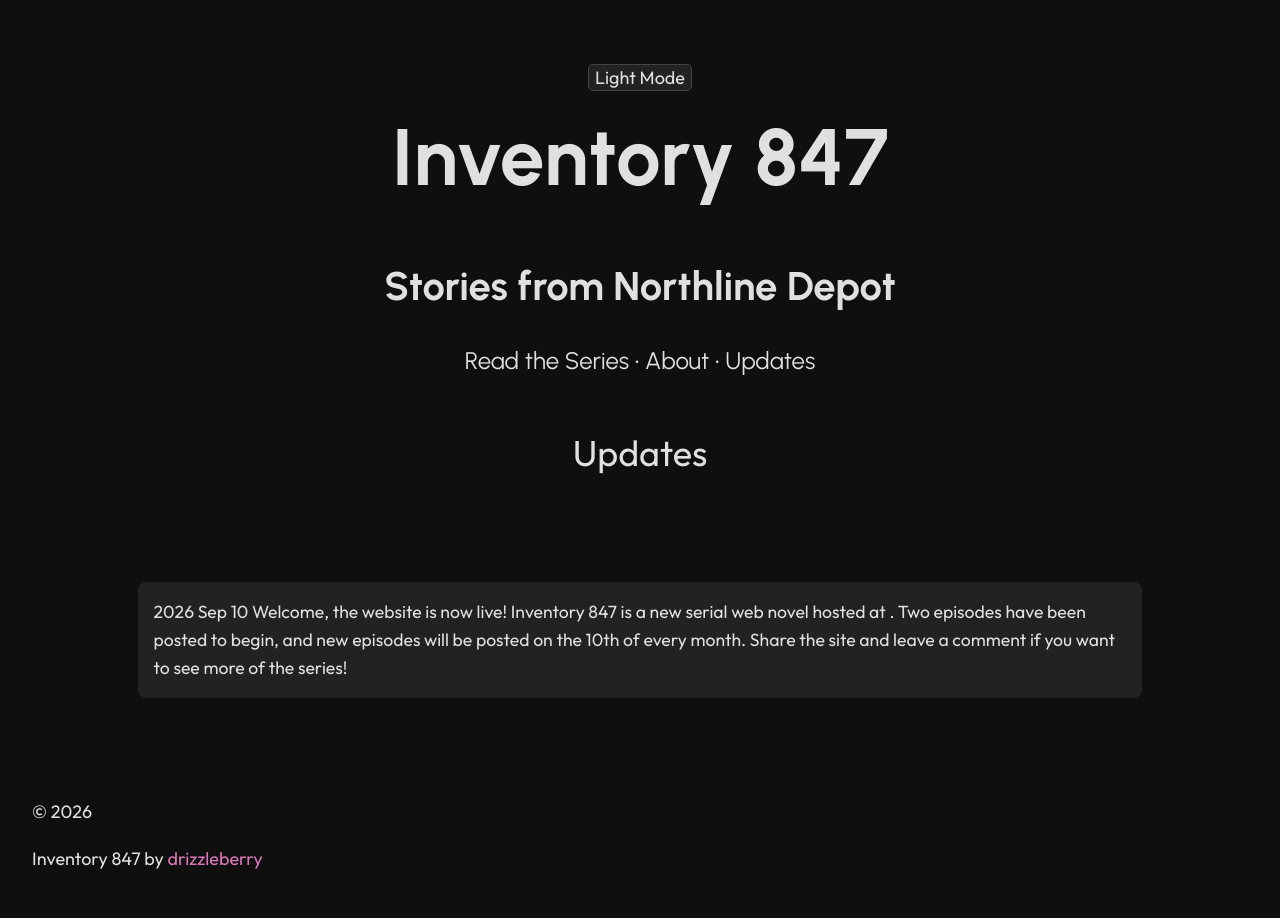
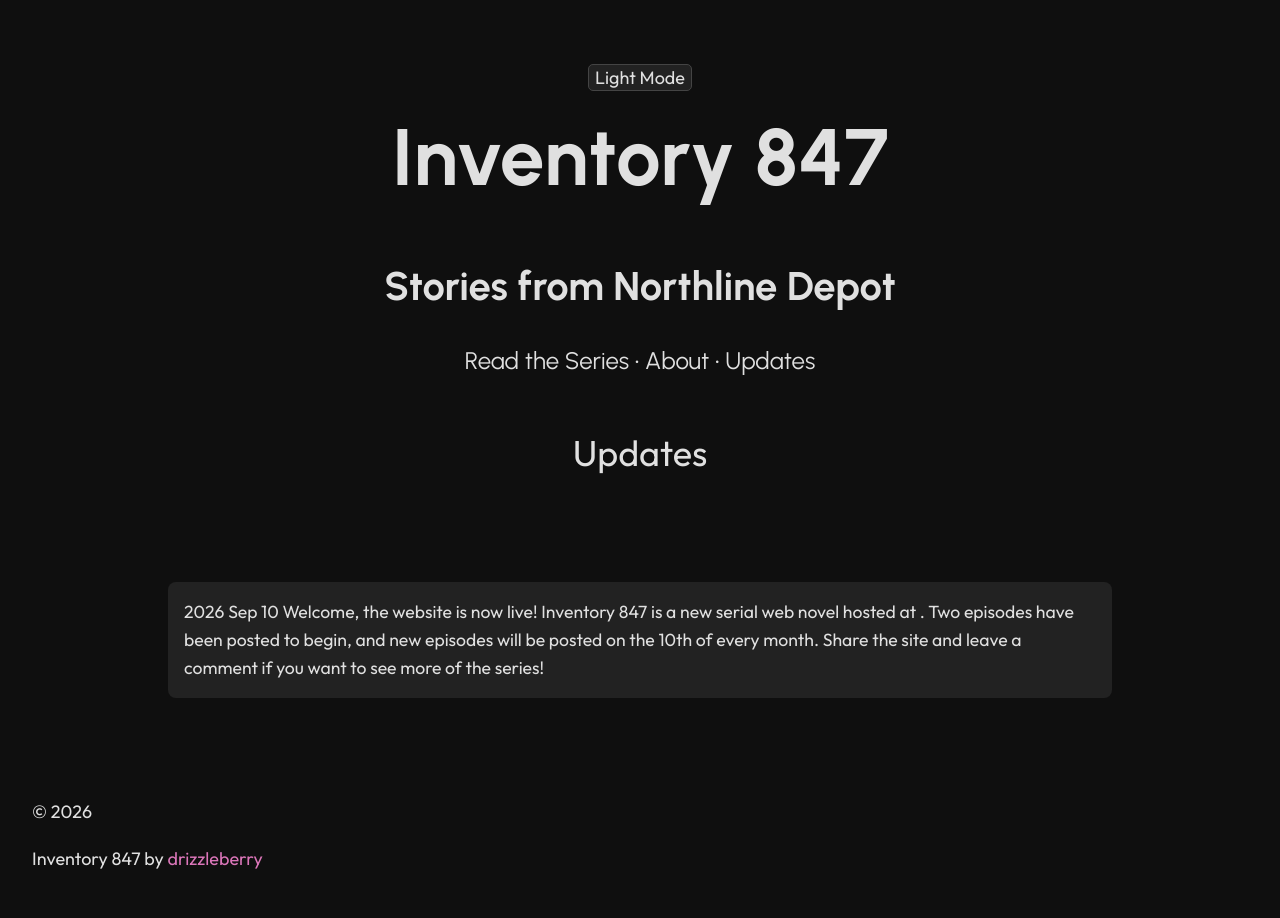
Before and after one commit to drizzleberry/drizzleberry.github.io, a Jekyll site: the page built from pages/updates.html, in a window 1280 px wide. Built offline with Jekyll 4.4.1, drawn with Linux system fonts in a browser that asks for light colours.

Commit message:
Update style.css

```diff
--- a/assets/css/style.css
+++ b/assets/css/style.css
@@ -110,7 +110,7 @@ div.episode-nav {
 }
 
 div.update {
-  max-width: 80%;
+  max-width: 75%;
   margin: 100px auto;
   padding: 1rem;
   background-color: var(--content-bg);
```
